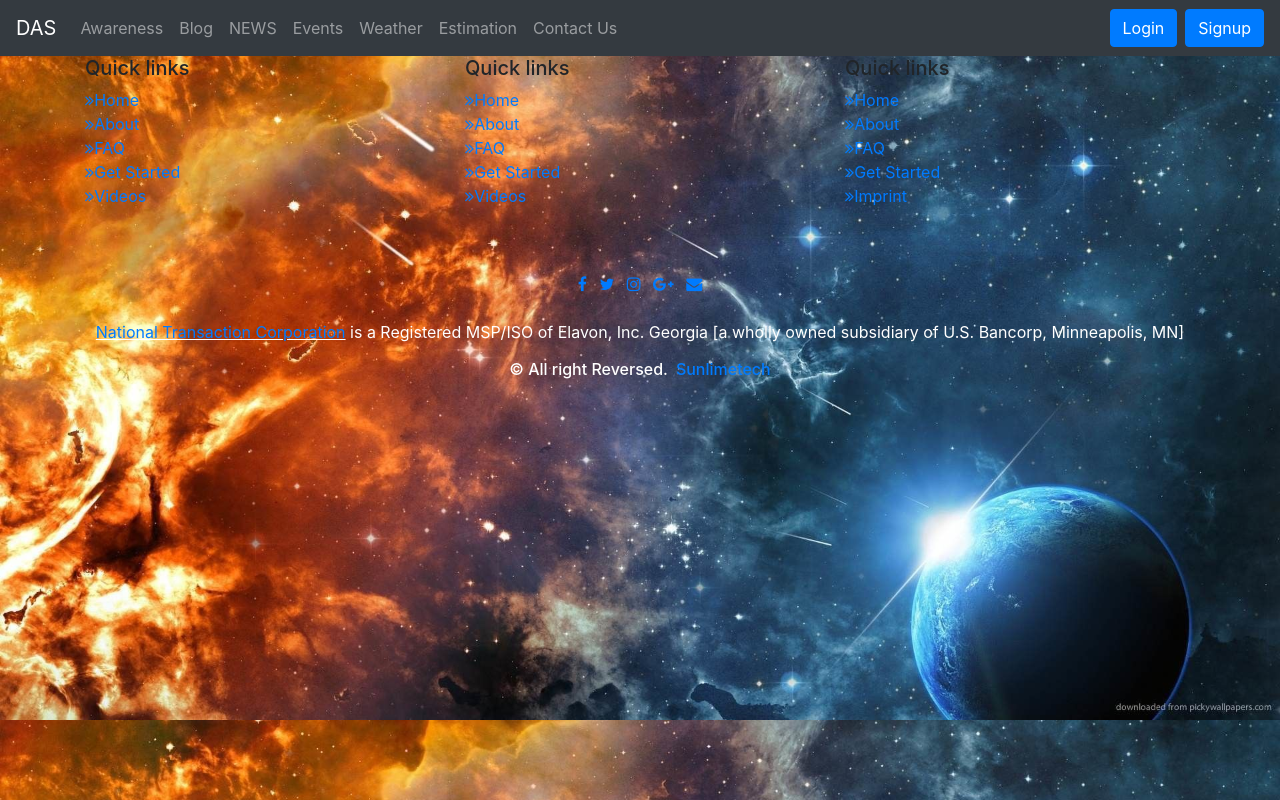
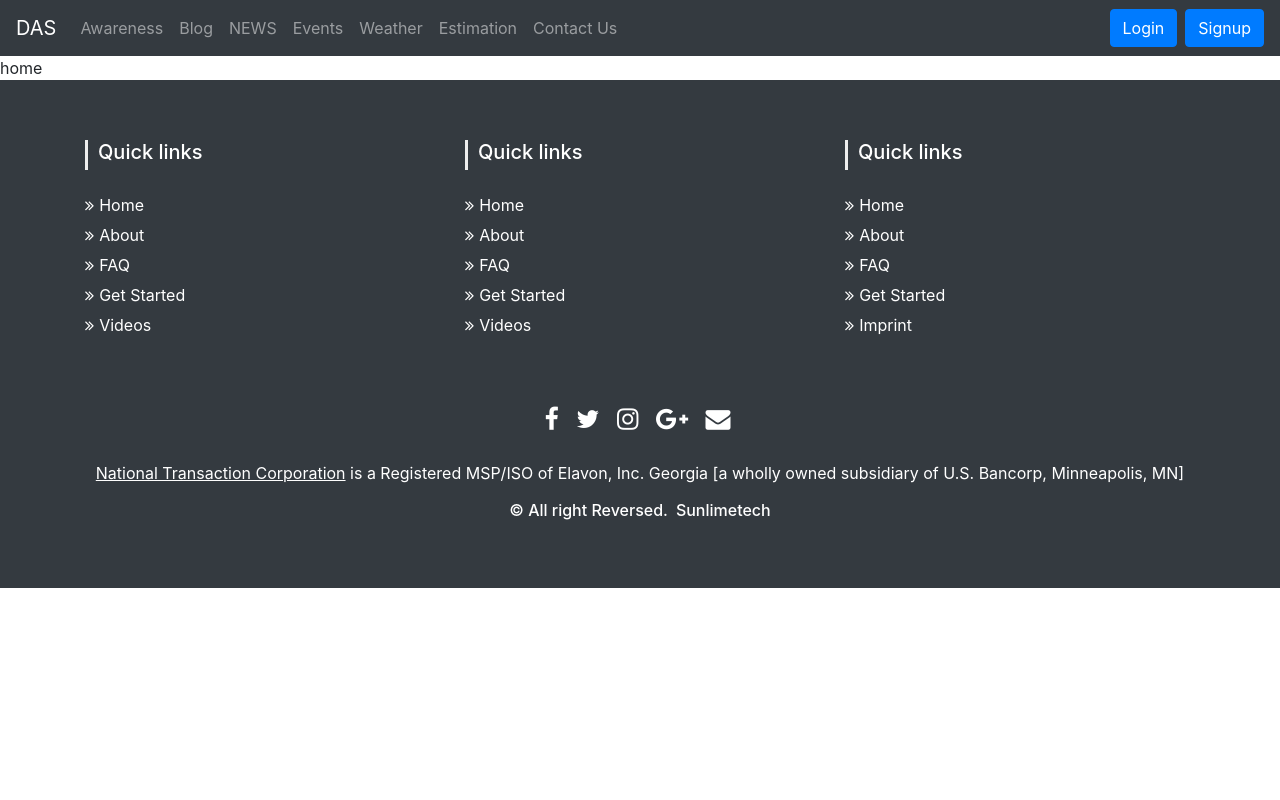
Before and after one commit to Muhammad-Akhlaq/Disaster-Assistant-System, a Django app: page / in a window 1280 px wide. Run offline with Django 3.2, Linux system fonts and the light colour scheme; some libraries are stand-ins or nearby versions.

Commit message:
minor changes

```diff
--- a/DAS/templates/home.html
+++ b/DAS/templates/home.html
@@ -1,22 +1,10 @@
 {% extends 'base.html' %}
-{% block additional_styles %}
-<style>
-body{
-		background-image: url("/static/images/home1.jpg");
-		background-size: 100% auto;
-		margin: 0px;
-		padding: 0px;
-	}
-</style>
-{% endblock %}
+
 
 
 {% block body %}
 
-
-{% block footer %}
-<footer class='footer'>
-{% endblock footer %}
+home
 
 
 
--- a/DAS/templates/myblogs.html
+++ b/DAS/templates/myblogs.html
@@ -8,9 +8,9 @@
 
 {% if user.is_authenticated %}
 <div class="container">
+  <h2 class="text-center my-3">My BLog</h2>
 {% for blog in blogs %}
 
-<h2 class="text-center my-3">My BLog</h2>
   <div class="my-4 p-3 border">
     <a class="btn btn-primary my-2 my-sm-0" style="float:right;" href="/blogupdate/{{blog.title}}" role="button">Update</a>
 
```
Also changed, not shown: DAS/db.sqlite3.
